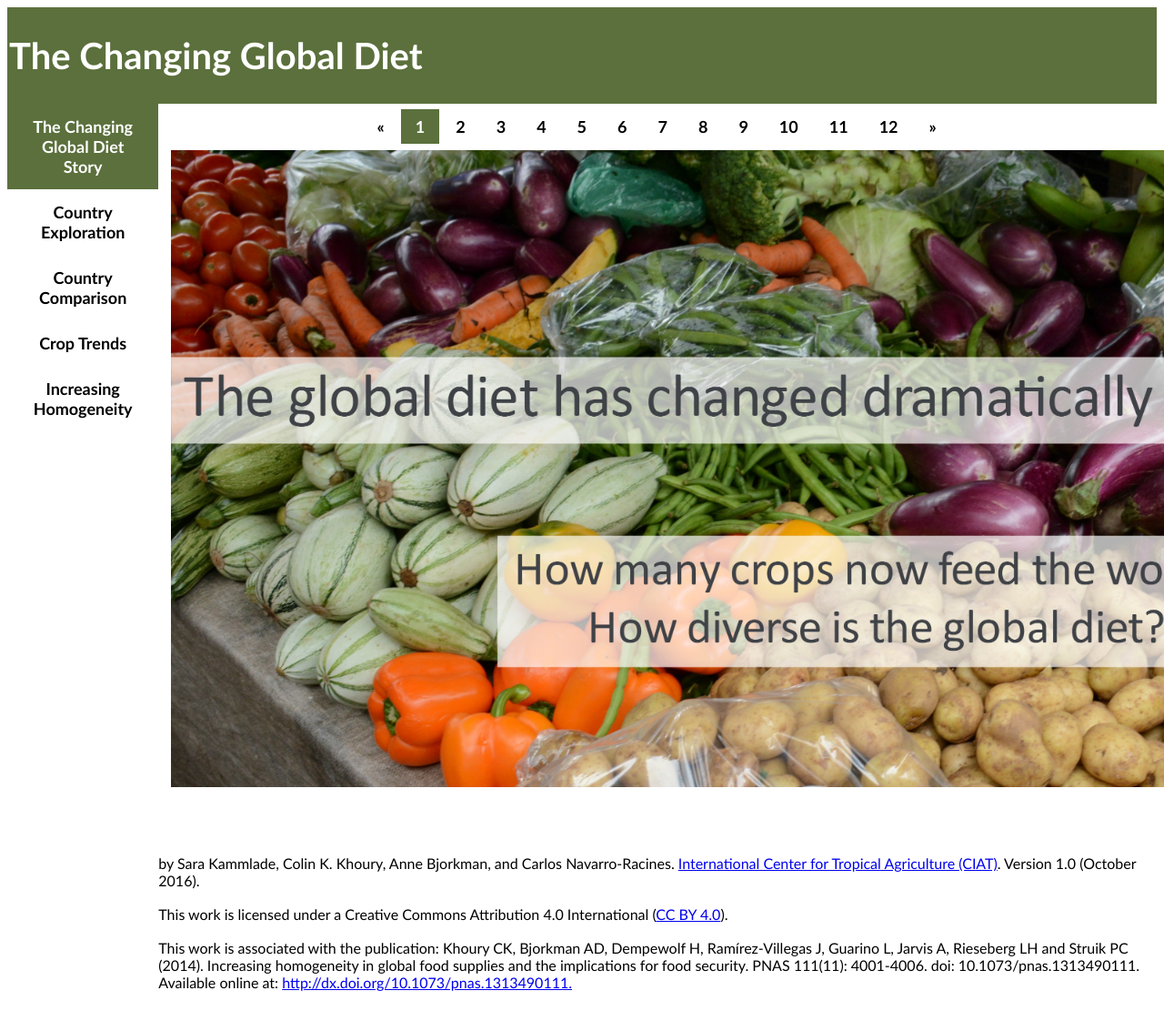
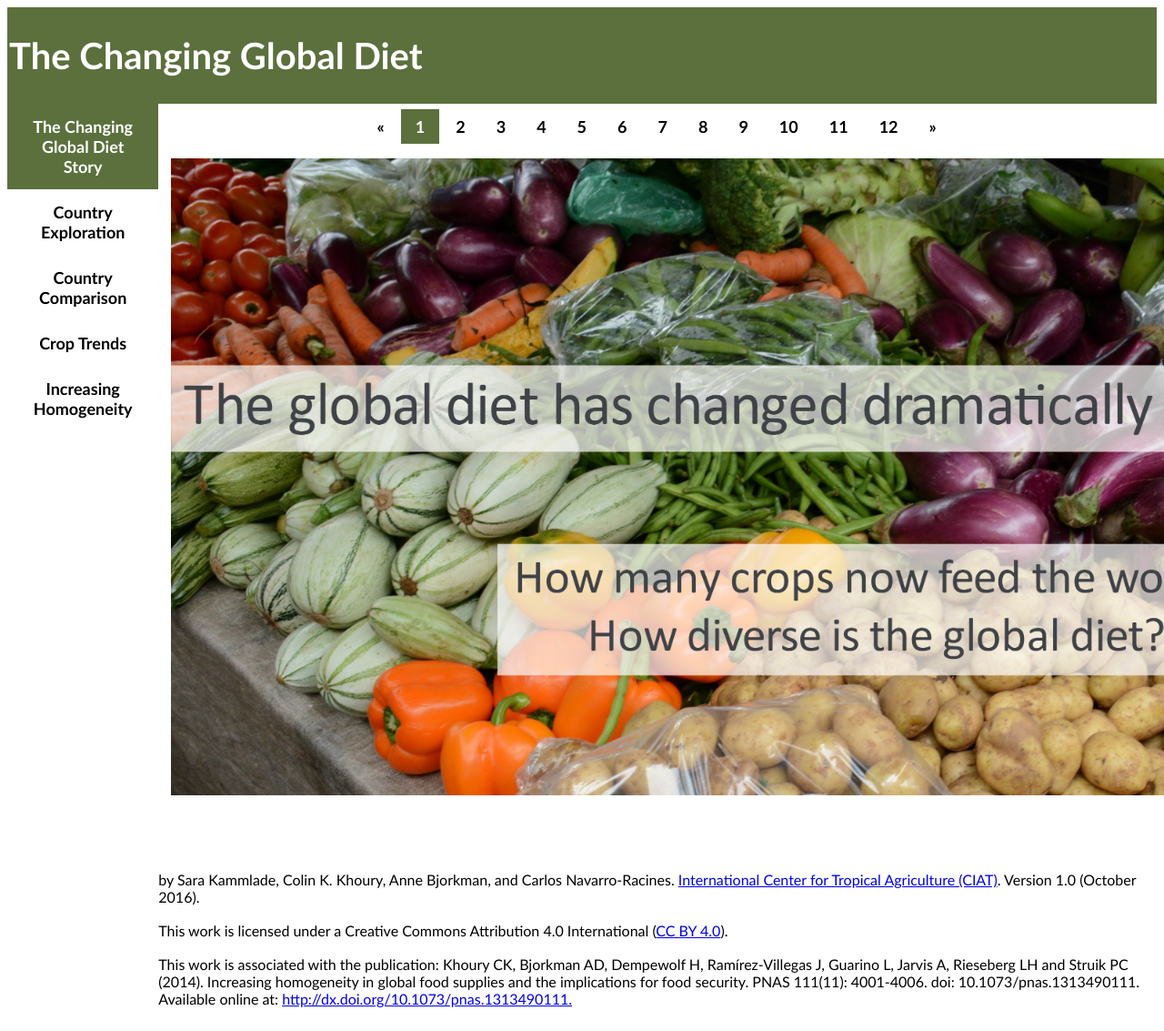
Before and after one commit to stevensotelo/skammlade.github.io, a Jekyll site: the page projects/tableau/TheChangingGlobalDiet.html, which Jekyll copies as it is, in a window 1280 px wide and 1133 px high. Shown: the whole window at 91% size. Built offline with Jekyll 4.4.1, drawn with Linux system fonts in a browser that asks for light colours.

Commit message:
padding increase to 10

```diff
--- a/projects/tableau/TheChangingGlobalDiet.html
+++ b/projects/tableau/TheChangingGlobalDiet.html
@@ -132,7 +132,7 @@
 	<title></title>
 </head>
 <body>
-<div style="margin-left:13%; padding:1px 16px; height:755px;"> <img src="imageFiles/intro_photo.jpg" height="700px"> </div>
+<div style="margin-left:13%; padding:10px 16px; height:755px;"> <img src="imageFiles/intro_photo.jpg" height="700px"> </div>
 	<!-- <div class='tableauPlaceholder' id='viz1479412757883' style="margin-left:13%;padding:1px 16px;height:755px;">
 		<noscript><a href='#'><img alt='1. Intro ' src='https:&#47;&#47;public.tableau.com&#47;static&#47;images&#47;St&#47;Story1_Intro&#47;1_Intro&#47;1_rss.png' style='border: none'></a></noscript><object class='tableauViz' style='display:none;'>
 			<param name='host_url' value='https%3A%2F%2Fpublic.tableau.com%2F'>
```
